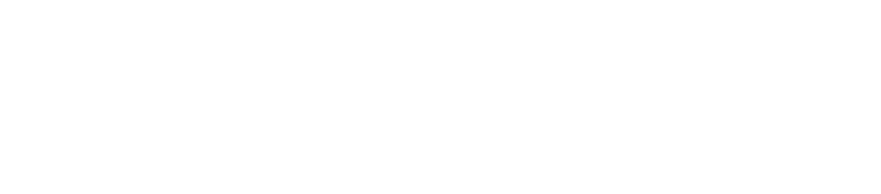
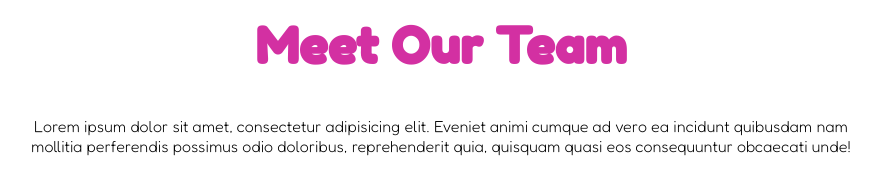
Before and after one commit to alessiam1909/html-css-float-cards, a plain HTML site: page index.html in a window 1280 px wide. Shown: the whole page, without its empty margins (199-1080 px from the left). Drawn offline with Linux system fonts and the light colour scheme.

Commit message:
creazione titolo e paragrafo iniziale, con stilizzazione degli elementi

```diff
--- a/css/style.css
+++ b/css/style.css
@@ -0,0 +1,28 @@
+*{
+    margin: 0;
+    padding: 0;
+    box-sizing: border-box;
+}
+
+body {
+    font-family: 'Fredoka', sans-serif;
+}
+
+.contenitoreGrande {
+    width: 70%;
+    margin: 0 auto;
+}
+
+h1  {
+    text-align: center;
+    color : rgb(211, 48, 162);
+    font-weight: bold;
+    font-size: 50px;
+    padding: 15px;
+    font-family: 'Fredoka One', cursive;
+}
+
+.paragrafoIniziale {
+    text-align: center;
+    margin: 25px;
+}
--- a/index.html
+++ b/index.html
@@ -6,8 +6,23 @@
         <meta name="viewport" content="width=device-width, initial-scale=1.0">
         <title>Floating cards</title>
         <link rel="stylesheet" href="./css/style.css">
+        <link rel="preconnect" href="https://fonts.googleapis.com">
+        <link rel="preconnect" href="https://fonts.gstatic.com" crossorigin>
+        <link href="https://fonts.googleapis.com/css2?family=Fredoka+One&display=swap" rel="stylesheet">
+        <link rel="preconnect" href="https://fonts.googleapis.com">
+        <link rel="preconnect" href="https://fonts.gstatic.com" crossorigin>
+        <link href="https://fonts.googleapis.com/css2?family=Fredoka+One&family=Fredoka:wght@300&display=swap" rel="stylesheet">
     </head>
     <body>
+        <div class="contenitoreGrande">
+            <header>
+                <h1>Meet Our Team</h1>
+            </header>
+            <p class="paragrafoIniziale">Lorem ipsum dolor sit amet, consectetur adipisicing elit. Eveniet animi cumque ad vero ea incidunt quibusdam nam mollitia perferendis possimus odio doloribus, reprehenderit quia, quisquam quasi eos consequuntur obcaecati unde!</p>
+            <div class="row">
+
+            </div>
+        </div>
 
     </body>
 </html>
```
